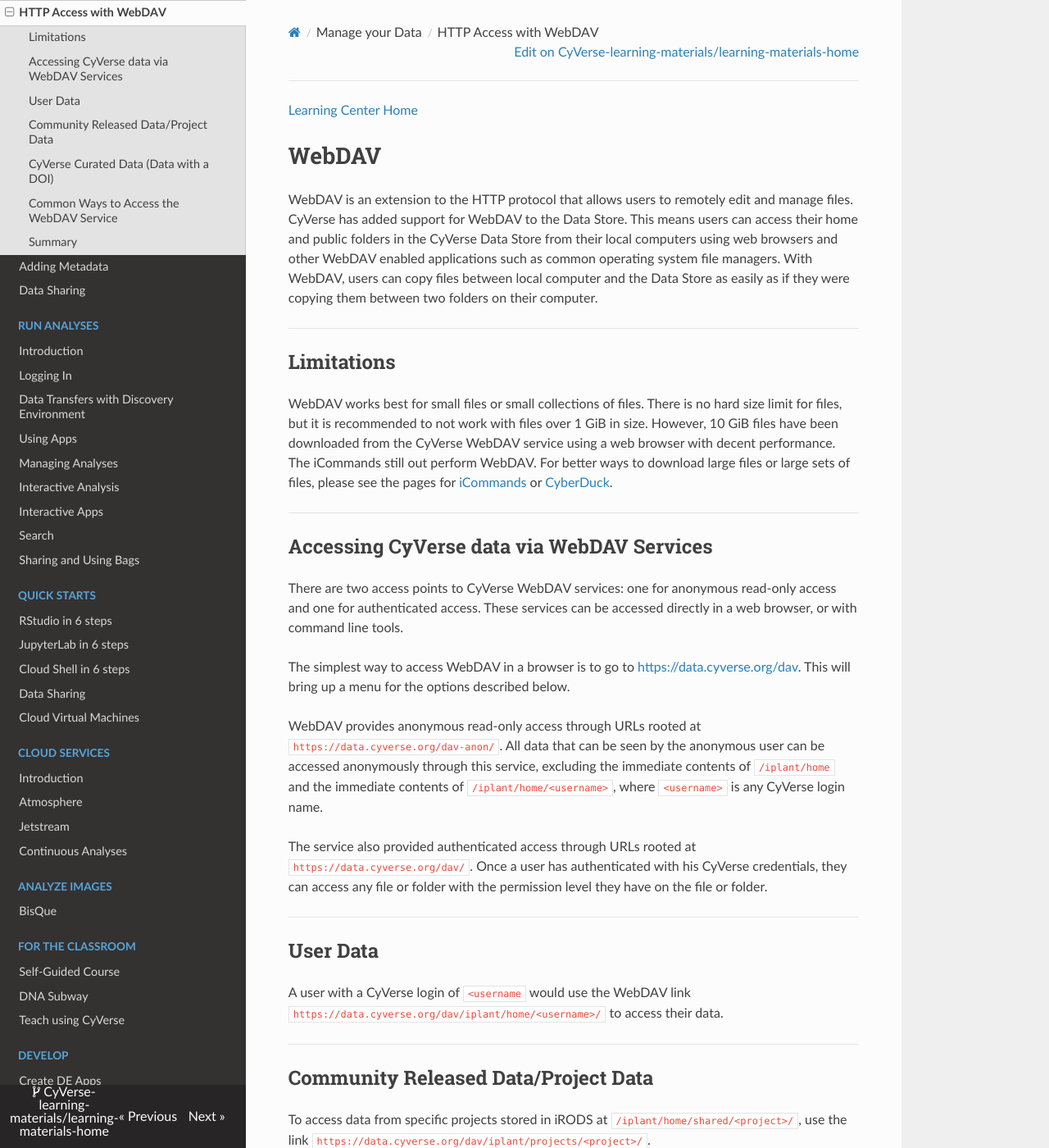
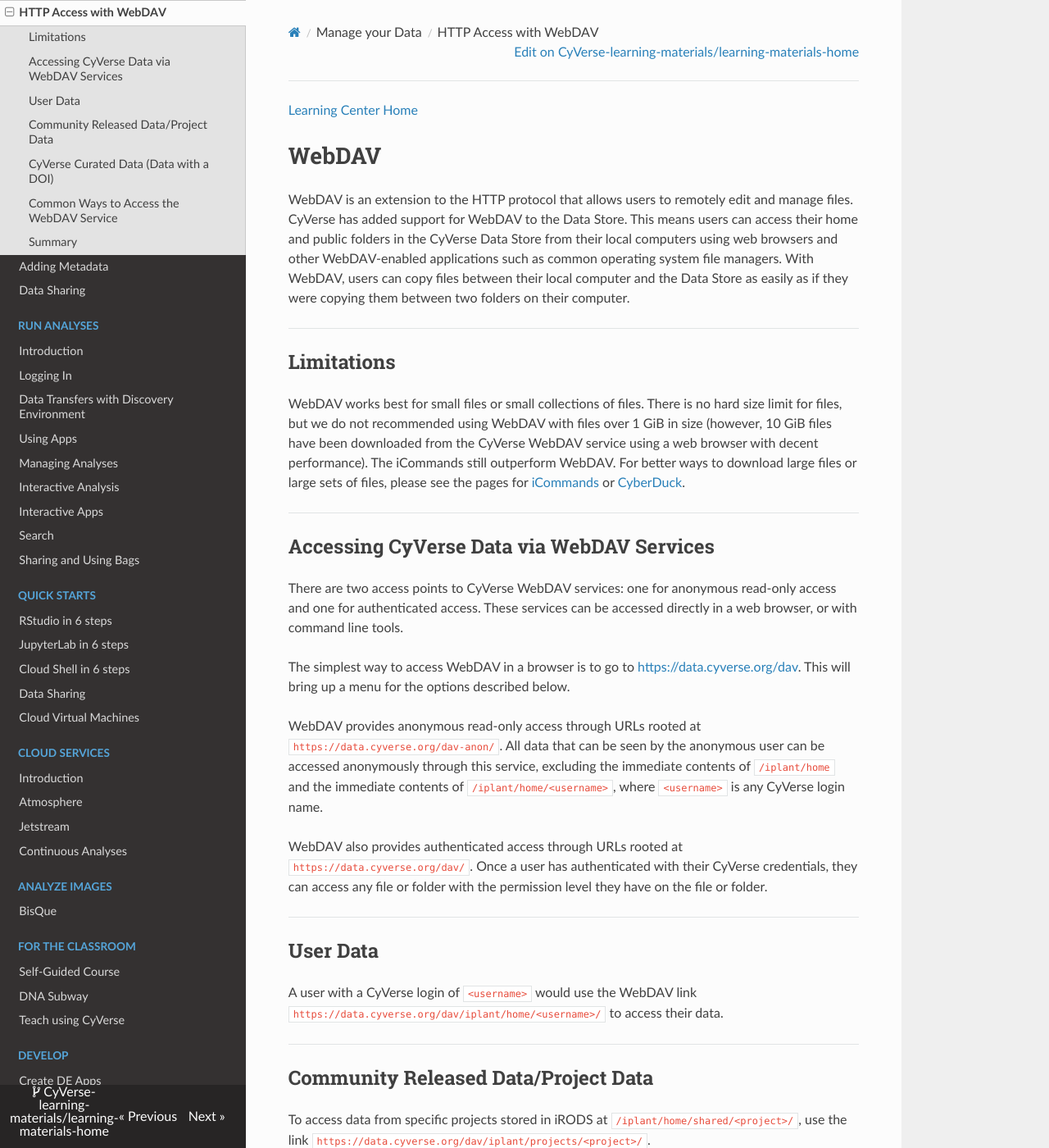
Before and after one commit to CyVerse-learning-materials/learning-materials-home, an MkDocs documentation site: the page built from docs/ds/webdav.md, in a window 1280 px wide and 1400 px high. Shown: the whole window at 82% size. Built offline with MkDocs 1.6.1, drawn with Linux system fonts in a browser that asks for light colours; nearby versions of some CDN libraries; a script that is not in the unit is left out; some of the changed text lies outside the part shown.

Commit message:
word, punctuation, consistency edits

```diff
--- a/docs/ds/webdav.md
+++ b/docs/ds/webdav.md
@@ -6,8 +6,8 @@
 remotely edit and manage files. CyVerse has added support for WebDAV to
 the Data Store. This means users can access their home and public
 folders in the CyVerse Data Store from their local computers using web
-browsers and other WebDAV enabled applications such as common operating
-system file managers. With WebDAV, users can copy files between local
+browsers and other WebDAV-enabled applications such as common operating
+system file managers. With WebDAV, users can copy files between their local
 computer and the Data Store as easily as if they were copying them
 between two folders on their computer.
 
@@ -16,16 +16,16 @@
 ## Limitations
 
 WebDAV works best for small files or small collections of files. There
-is no hard size limit for files, but it is recommended to not work with
-files over 1 GiB in size. However, 10 GiB files have been downloaded
+is no hard size limit for files, but we do not recommended using WebDAV with
+files over 1 GiB in size (however, 10 GiB files have been downloaded
 from the CyVerse WebDAV service using a web browser with decent
-performance. The iCommands still out perform WebDAV. For better ways to
+performance). The iCommands still outperform WebDAV. For better ways to
 download large files or large sets of files, please see the pages for
 [iCommands](./icommands.md) or [CyberDuck](./cyberduck.md).
 
 ------------------------------------------------------------------------
 
-## Accessing CyVerse data via WebDAV Services
+## Accessing CyVerse Data via WebDAV Services
 
 There are two access points to CyVerse WebDAV services: one for
 anonymous read-only access and one for authenticated access. These
@@ -43,8 +43,8 @@
 contents of `/iplant/home/<username>`, where `<username>` is any CyVerse
 login name.
 
-The service also provided authenticated access through URLs rooted at
-`https://data.cyverse.org/dav/`. Once a user has authenticated with his
+WebDAV also provides authenticated access through URLs rooted at
+`https://data.cyverse.org/dav/`. Once a user has authenticated with their
 CyVerse credentials, they can access any file or folder with the
 permission level they have on the file or folder.
 
@@ -98,7 +98,7 @@
 1.  Open Finder.
 2.  From the menu bar, select Go, then Connect to Server (or use the keyboard shortcut *command+K*).
 3.  Enter the URL for the folder to access.
-4.  Provide your CyVerse username and password if prompted.
+4.  Provide your CyVerse username and password, if prompted.
 
 **Accessing through Windows File Explorer**
 
@@ -108,39 +108,38 @@
 1.  Open the File Explorer.
 2.  Right-click on This PC.
 3.  Select Map Network Drive.
-4.  Select Choose a custom network location and click next.
+4.  Select Choose a custom network location and click Next.
 5.  Enter the URL for the folder to access.
-6.  Provide your CyVerse username and password if prompted.
+6.  Provide your CyVerse username and password, if prompted.
 
 **Accessing through Gnome Files**
 
-Use these instruction to open the WebDAV service from the Gnome desktop
+Use these instructions to open the WebDAV service from the Gnome desktop
 using Files.
 
 1.  Open Files.
 2.  Select Other Locations in the Places sidebar.
 3.  In the Connect to Server footer, enter the URL for the desired folder to access. Note: Files identifies TLS encrypted WebDAV URLs with the scheme davs. This means the base for the CyVerse URLs is `davs://data.cyverse.org/` instead of `https://data.cyverse.org/`. (e.g., `davs://data.cyverse.org/dav/iplant/home/<username>/`)
 4.  Click the neighboring Connect button.
-5.  Provide your CyVerse username and password if prompted.
+5.  Provide your CyVerse username and password, if prompted.
 
 **Accessing through Linux Terminal**
 
-This requires root or at least sudo access. Use these instruction to
+This requires root or at least sudo access. Use these instructions to
 mount a WebDAV folder into the file system from a Linux terminal.
 
 1.  Ensure that davfs2 is installed, e.g., for Ubuntu, `sudo apt install davfs2`.
 2.  Create a directory where you to want to mount the data, e.g., mkdir /tmp/data.
 3.  Mount the data as root, i.e., `sudo mount -o gid=<you>,uid=<you> -t davfs <link> /tmp/data`, where `<you>` is your username on the
 Linux machine and `<link>` is the URL to the WebDAV folder you want to mount.
-4.  Provide your CyVerse username and password if prompted.
+4.  Provide your CyVerse username and password, if prompted.
 
 ------------------------------------------------------------------------
 
 ## Summary
 
-This guide has introduced the basic data management tools you need to
-manage the lifecycle of Data in CyVerse. There are many more features to
-explore and these are detailed in the full [Data Store Manual](https://cyverse.atlassian.net/wiki/spaces/DS/overview).
+This guide introduces the basic data management tools you need to
+manage the lifecycle of data in CyVerse. You can explore many more features that are detailed in the full [Data Store Manual](https://cyverse.atlassian.net/wiki/spaces/DS/overview).
 
 ------------------------------------------------------------------------
 
```
Also changed, not shown: other parts of docs/ds/webdav.md (+4 -4 lines).
